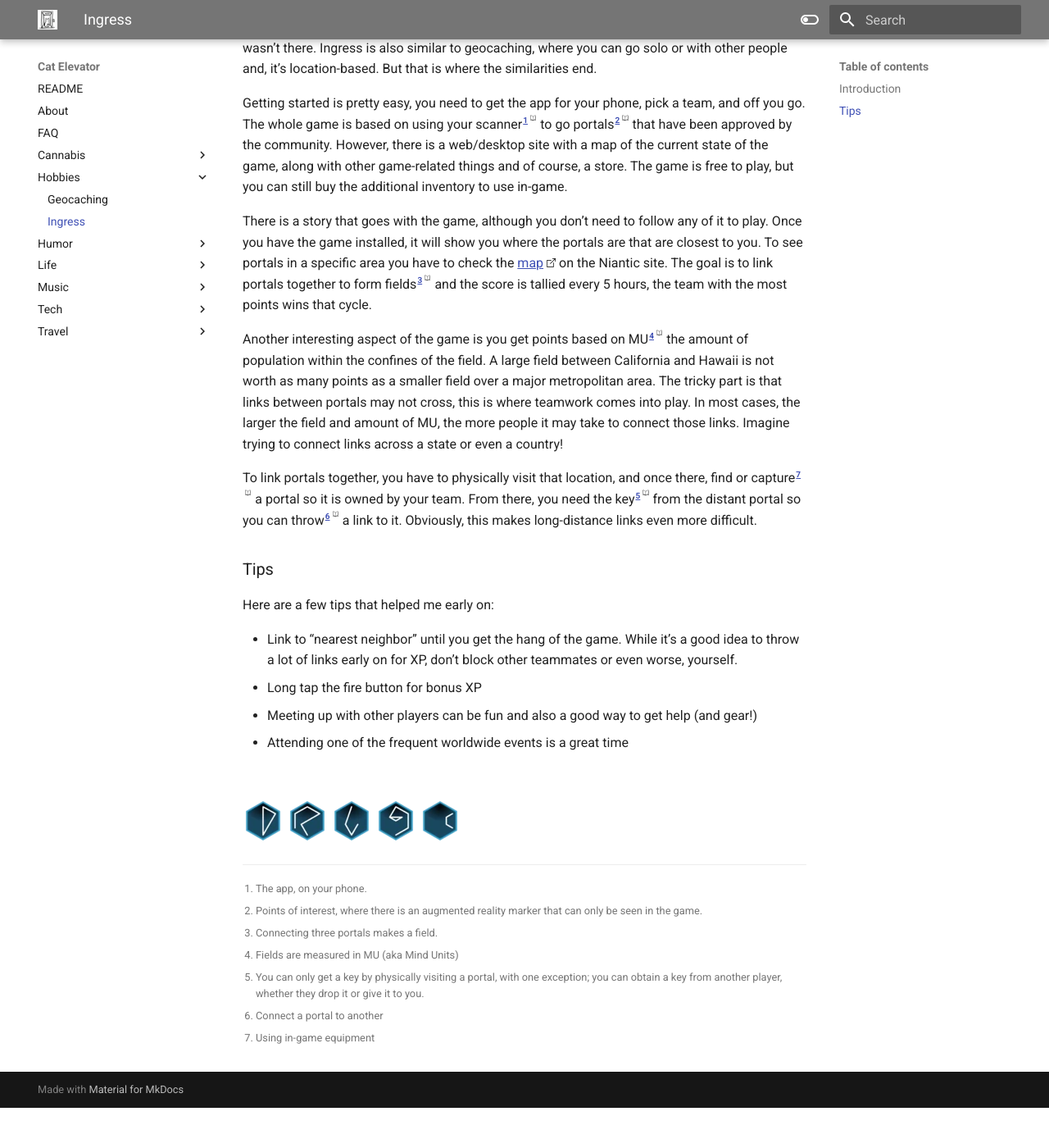
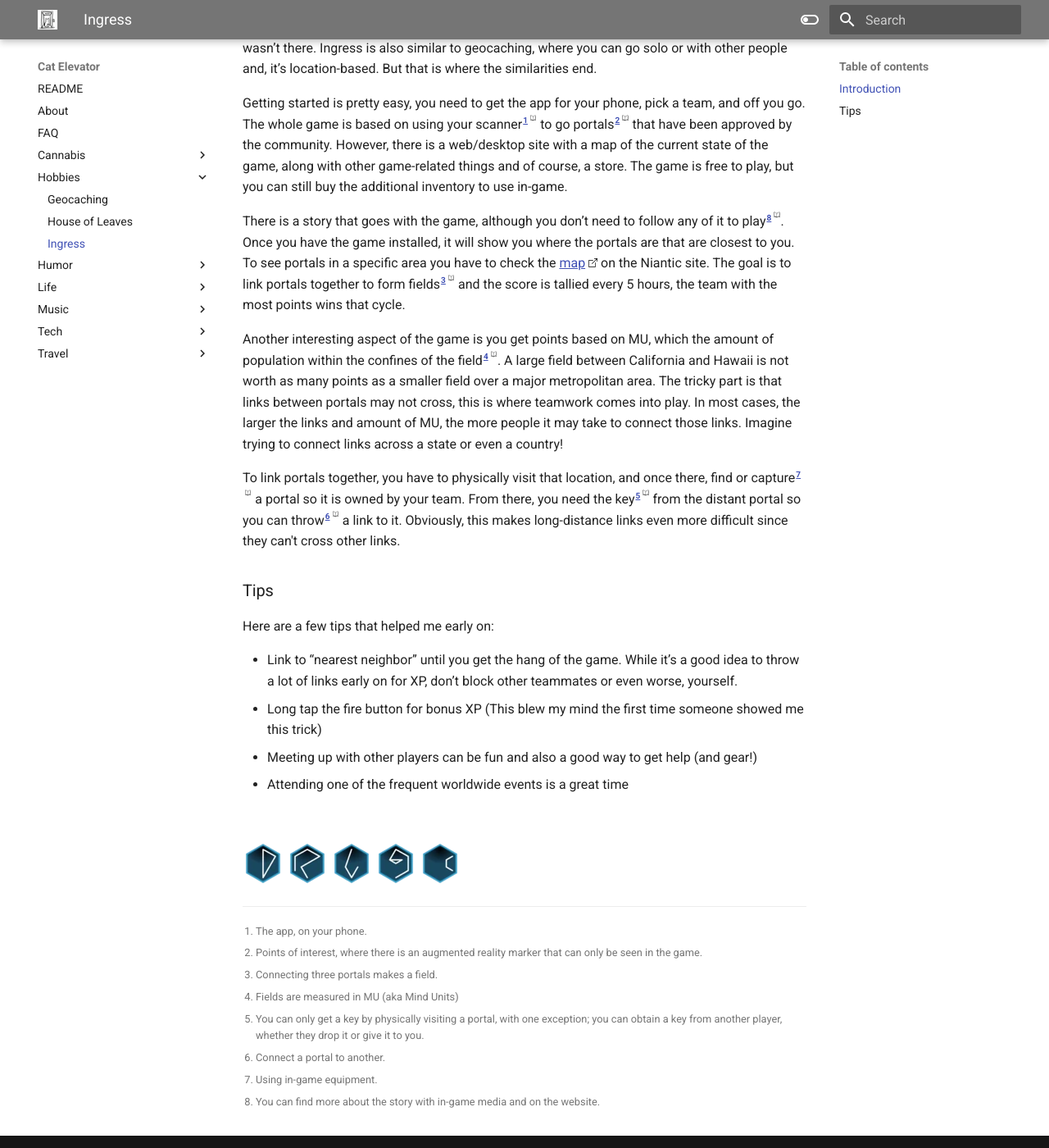
Before and after one commit to los7key/garden, an MkDocs documentation site: the page built from docs/hobbies/ingress.md, in a window 1280 px wide and 1400 px high, scrolled down 266 px. Shown: the whole window at 82% size. Built offline with MkDocs 1.6.1 and Material for MkDocs 9.7.7, drawn with Linux system fonts in a browser that asks for light colours; before the commit the page ends 1617 px from its top, so only the background shows below that.

Commit message:
House of Leaves

```diff
--- a/docs/hobbies/ingress.md
+++ b/docs/hobbies/ingress.md
@@ -11,17 +11,17 @@
 
 Getting started is pretty easy, you need to get the app for your phone, pick a team, and off you go.  The whole game is based on using your scanner[^1] to go portals[^2] that have been approved by the community.  However, there is a web/desktop site with a map of the current state of the game, along with other game-related things and of course, a store.  The game is free to play, but you can still buy the additional inventory to use in-game.
 
-There is a story that goes with the game, although you don’t need to follow any of it to play.  Once you have the game installed, it will show you where the portals are that are closest to you.  To see portals in a specific area you have to check the [map](https://intel.ingress.com/intel) on the Niantic site.  The goal is to link portals together to form fields[^3] and the score is tallied every 5 hours, the team with the most points wins that cycle.
+There is a story that goes with the game, although you don’t need to follow any of it to play[^8].  Once you have the game installed, it will show you where the portals are that are closest to you.  To see portals in a specific area you have to check the [map](https://intel.ingress.com/intel) on the Niantic site.  The goal is to link portals together to form fields[^3] and the score is tallied every 5 hours, the team with the most points wins that cycle.
 
-Another interesting aspect of the game is you get points based on MU[^4] the amount of population within the confines of the field.  A large field between California and Hawaii is not worth as many points as a smaller field over a major metropolitan area.  The tricky part is that links between portals may not cross, this is where teamwork comes into play. In most cases, the larger the field and amount of MU, the more people it may take to connect those links.  Imagine trying to connect links across a state or even a country!
+Another interesting aspect of the game is you get points based on MU, which the amount of population within the confines of the field[^4].  A large field between California and Hawaii is not worth as many points as a smaller field over a major metropolitan area.  The tricky part is that links between portals may not cross, this is where teamwork comes into play. In most cases, the larger the links and amount of MU, the more people it may take to connect those links.  Imagine trying to connect links across a state or even a country!
 
-To link portals together, you have to physically visit that location, and once there, find or capture[^7] a portal so it is owned by your team.  From there, you need the key[^5] from the distant portal so you can throw[^6] a link to it.  Obviously, this makes long-distance links even more difficult.
+To link portals together, you have to physically visit that location, and once there, find or capture[^7] a portal so it is owned by your team.  From there, you need the key[^5] from the distant portal so you can throw[^6] a link to it.  Obviously, this makes long-distance links even more difficult since they can't cross other links.
 
 ## Tips
 Here are a few tips that helped me early on:
 
 - Link to “nearest neighbor” until you get the hang of the game.  While it’s a good idea to throw a lot of links early on for XP, don’t block other teammates or even worse, yourself.
-- Long tap the fire button for bonus XP
+- Long tap the fire button for bonus XP (This blew my mind the first time someone showed me this trick)
 - Meeting up with other players can be fun and also a good way to get help (and gear!)
 - Attending one of the frequent worldwide events is a great time
 
@@ -39,5 +39,6 @@
 [^3]: Connecting three portals makes a field.
 [^4]: Fields are measured in MU (aka Mind Units)
 [^5]: You can only get a key by physically visiting a portal, with one exception; you can obtain a key from another player, whether they drop it or give it to you.
-[^6]: Connect a portal to another
-[^7]: Using in-game equipment
+[^6]: Connect a portal to another.
+[^7]: Using in-game equipment.
+[^8]: You can find more about the story with in-game media and on the website.
```
Also changed, not shown: other parts of docs/hobbies/ingress.md (+1 -1 lines), docs/hobbies/README.md (+2 -1 lines), docs/hobbies/houseofleaves.md (added, +16 -0 lines).
